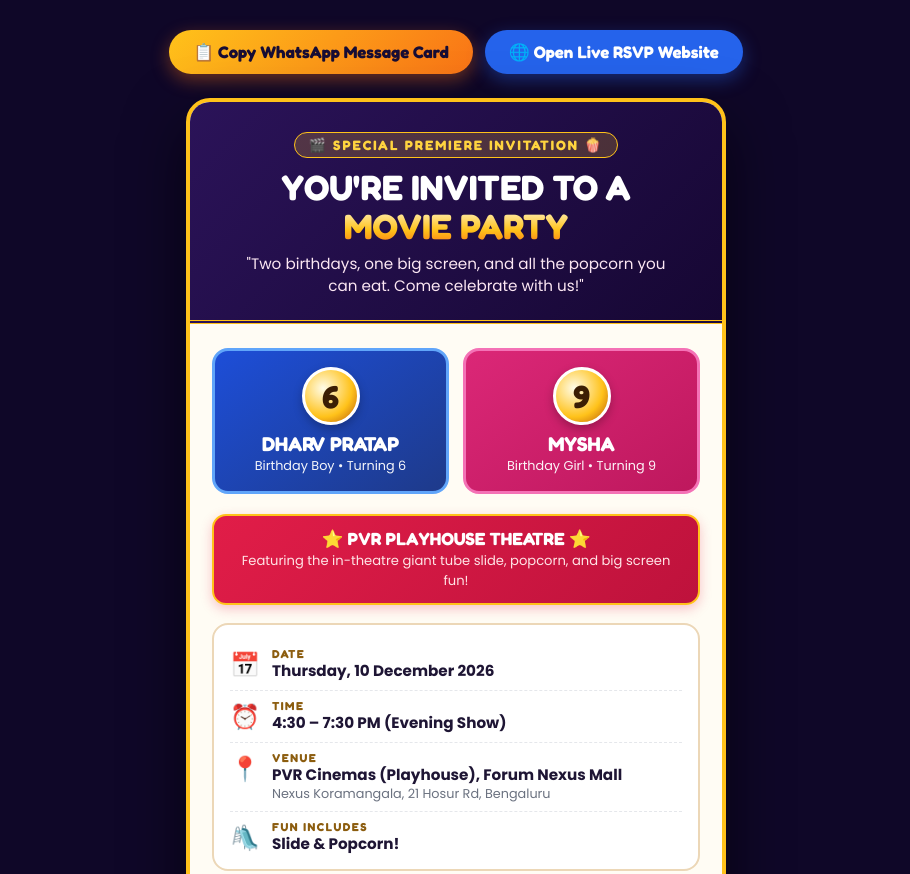
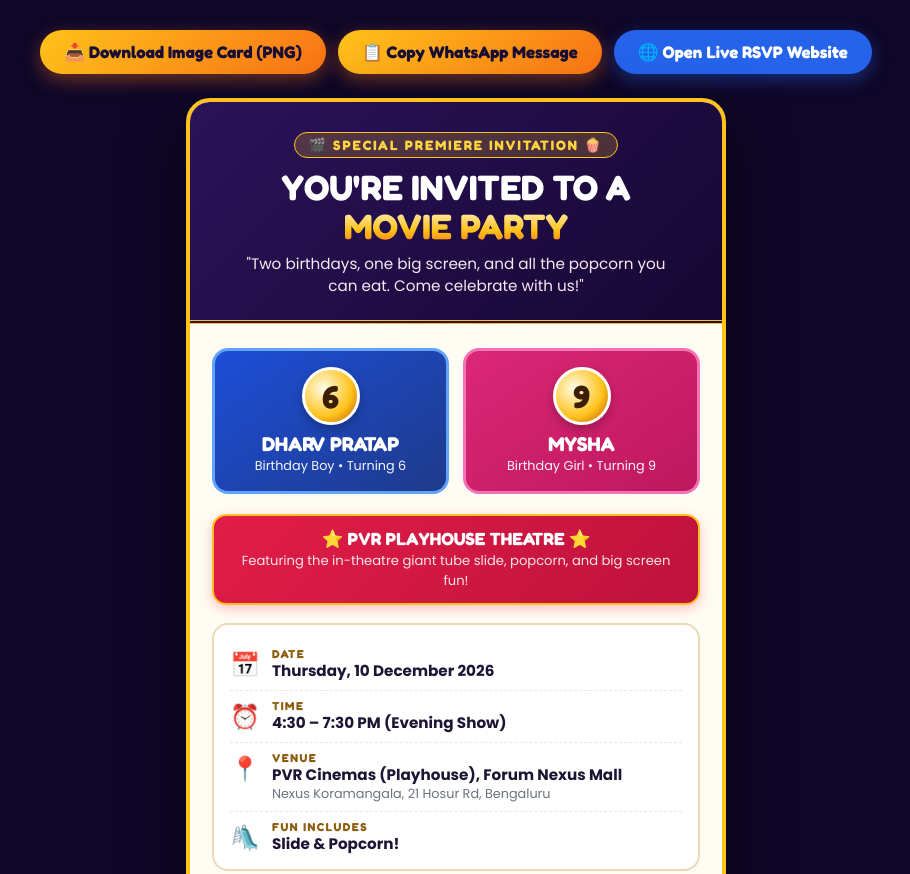
Before and after one commit to prashant11ahalawat-byte/dharv-mysha-birthday, a website: page public/card.html in a window 1280 px wide. Shown: the top 874 px of the page, without its empty margins (184-1094 px from the left). Drawn offline with Linux system fonts and the light colour scheme.

Commit message:
Add Download Image Card button to /card page

```diff
--- a/public/card.html
+++ b/public/card.html
@@ -324,8 +324,11 @@
   <div id="toast" class="copied-toast">📋 WhatsApp Text Copied to Clipboard!</div>
 
   <div class="card-actions-top">
+    <a href="/invitation-card.png" download="dharv-mysha-movie-party-invite.png" class="btn-action">
+      <span>📥 Download Image Card (PNG)</span>
+    </a>
     <button type="button" id="btn-copy-wa" class="btn-action">
-      <span>📋 Copy WhatsApp Message Card</span>
+      <span>📋 Copy WhatsApp Message</span>
     </button>
     <a href="/" class="btn-action secondary">
       <span>🌐 Open Live RSVP Website</span>
```
